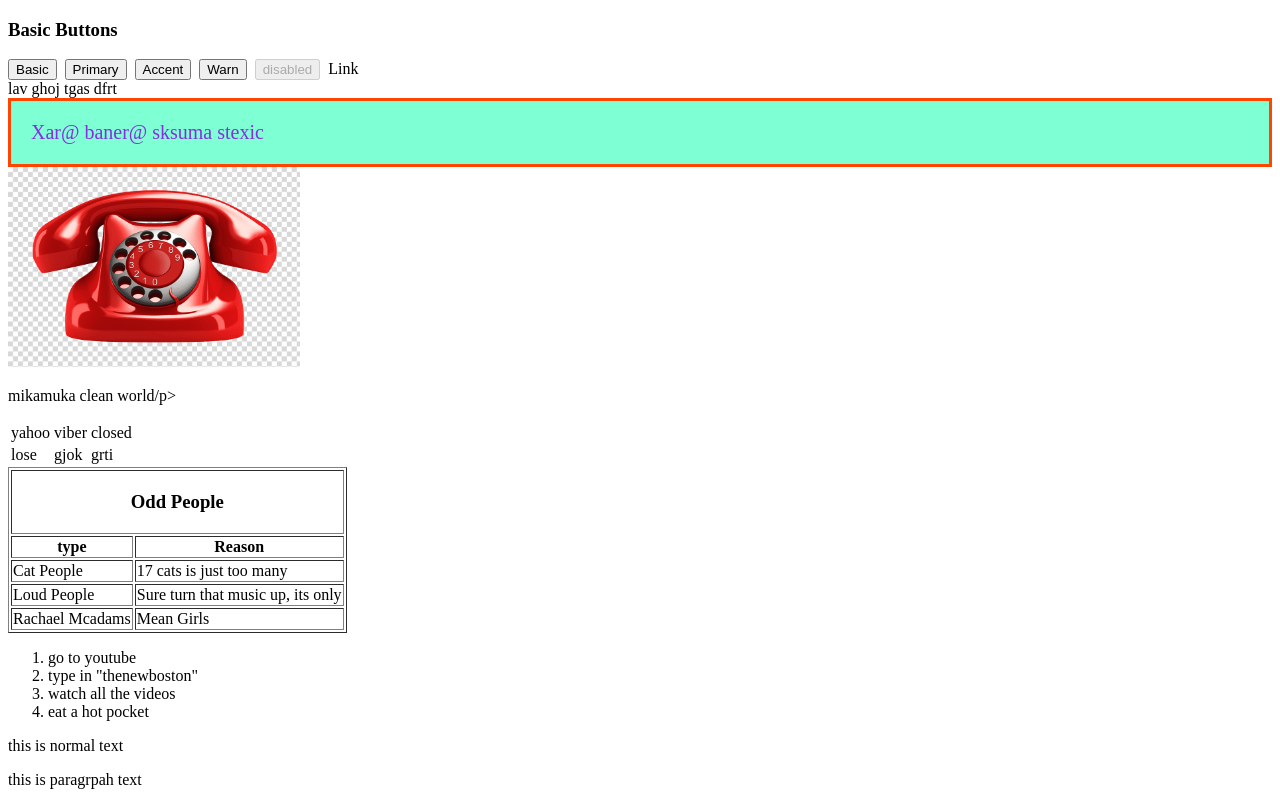
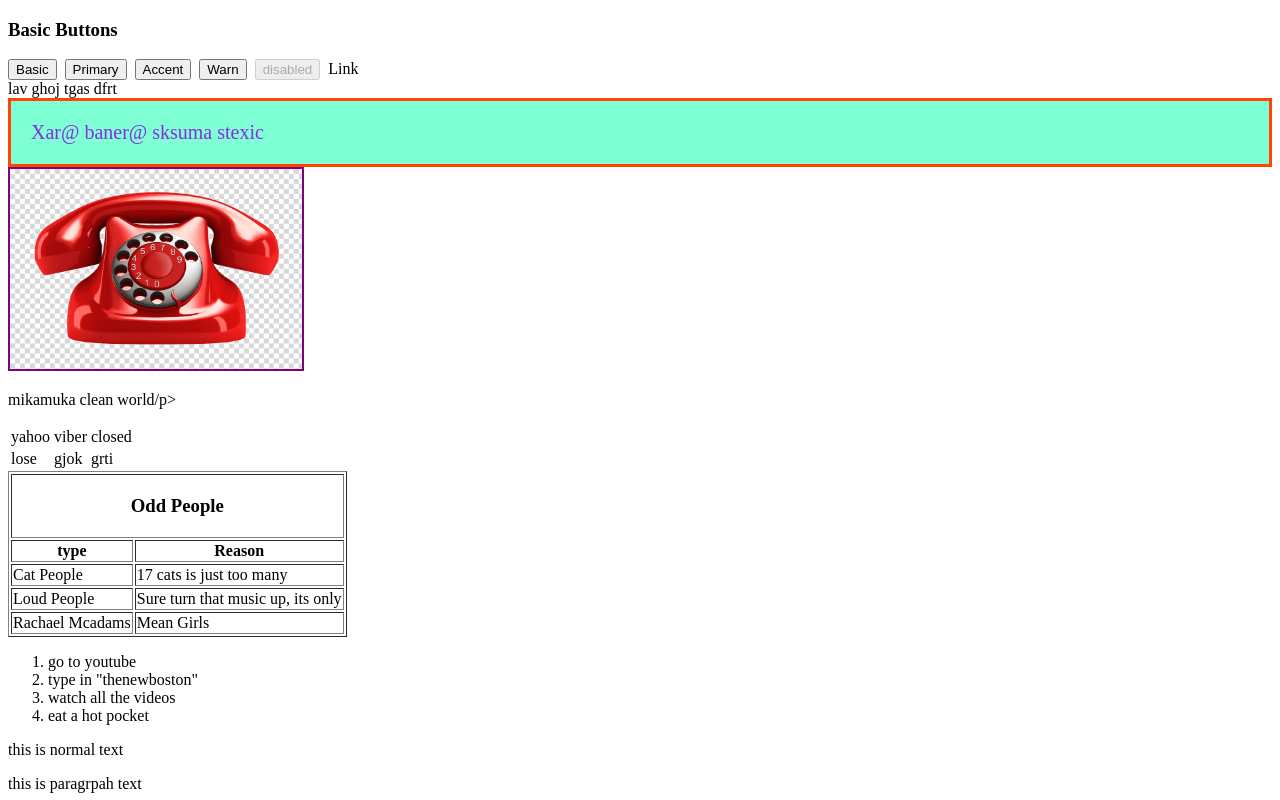
Before and after one commit to GorQeri/arajinGorc, an Angular app: page / in a window 1280 px wide. Shown: the top 800 px of the page. Built offline with nearby package versions, Linux system fonts and the light colour scheme.

Commit message:
avelacrel es border guyn@

```diff
--- a/src/app/xare-baner/xare-baner.component.css
+++ b/src/app/xare-baner/xare-baner.component.css
@@ -5,7 +5,7 @@
 
 img {
   height: 200px;
-  border: 2px ;
+  border: 2px solid purple;
 }
 
 p {
```
